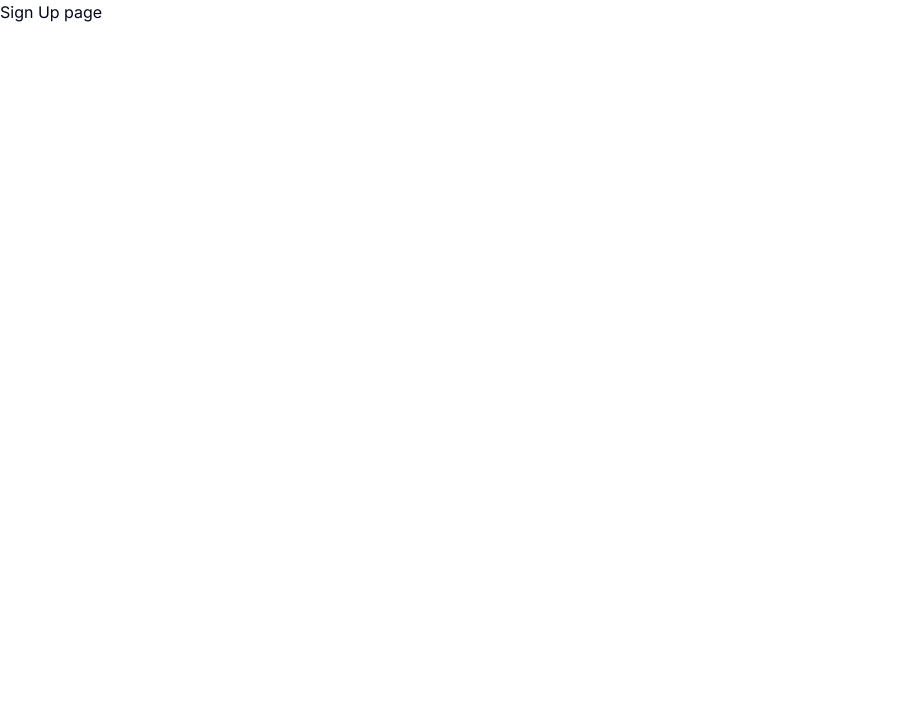
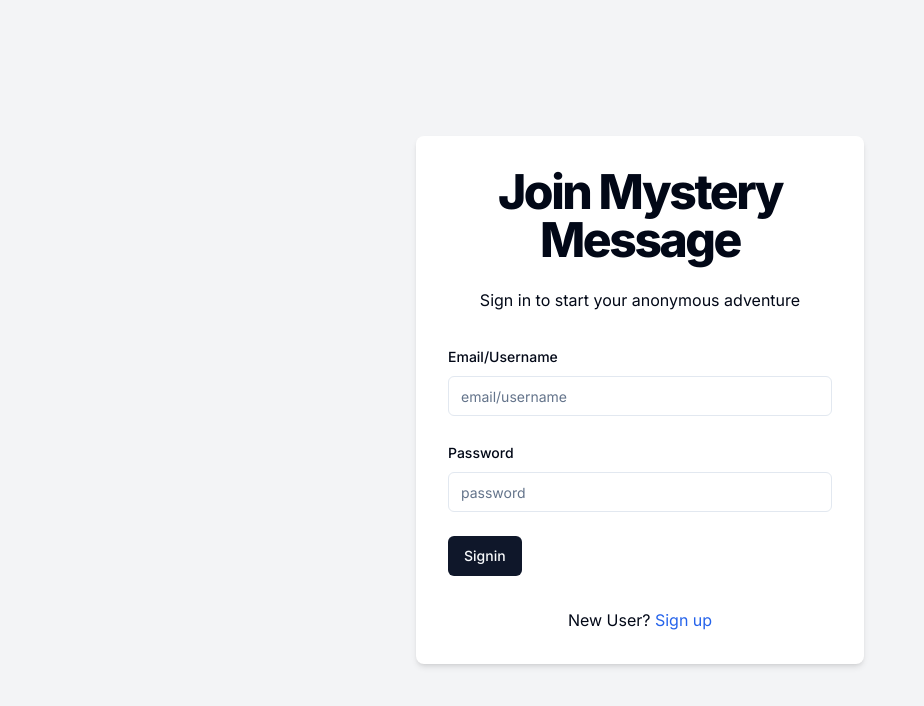
Before and after one commit to sanjeev0303/nextjs-fulll-Stack-, a Next.js app: page /sign-in in a window 1280 px wide. Shown: the top 706 px of the page, without its empty margins (0-924 px from the left). Built offline with nearby package versions, Linux system fonts and the light colour scheme.

Commit message:
add sign-in/ui

```diff
--- /dev/null
+++ b/src/app/(app)/dashboard/page.tsx
@@ -0,0 +1,17 @@
+'use client'
+
+import React from "react"
+
+
+
+const Dashboard = ()=>{
+    return (
+        <>
+        <h1>hello from dashboard</h1>
+        </>
+    )
+}
+
+
+
+export default Dashboard
--- a/src/app/(auth)/sign-in/page.tsx
+++ b/src/app/(auth)/sign-in/page.tsx
@@ -1,8 +1,135 @@
-const page = ()=>{
-    return(
-        <h1>Sign Up page</h1>
-    )
-}
+"use client";
+
+import { Button } from "@/components/ui/button";
+import {
+    Form,
+    FormControl,
+    FormField,
+    FormItem,
+    FormLabel,
+    FormMessage
+} from "@/components/ui/form";
+import { Input } from "@/components/ui/input";
+import { useToast } from "@/components/ui/use-toast";
+import { signInSchema } from "@/schemas/singInSchema";
+import { zodResolver } from "@hookform/resolvers/zod";
+import { Loader2 } from "lucide-react";
+import { signIn } from "next-auth/react";
+import Link from "next/link";
+import { useRouter } from "next/navigation";
+import { useState } from "react";
+import { useForm } from "react-hook-form";
+import * as z from "zod";
+
+const Page = () => {
+
+  const [isSubmitting, setIsSubmitting] = useState(false);
+
+  const { toast } = useToast();
+  const router = useRouter();
+
+  // implementation of zod
+  const form = useForm<z.infer<typeof signInSchema>>({
+    resolver: zodResolver(signInSchema),
+    defaultValues: {
+      identifier: "",
+      password: "",
+    },
+  });
 
 
-export default page;
+  const onSubmit = async (data: z.infer<typeof signInSchema>) => {
+    const response = await signIn('credentials', {
+        redirect: false,
+        identifier: data.identifier,
+        password: data.password
+    })
+
+    console.log(response?.error);
+
+
+    if (response?.error) {
+        toast({
+            title: "Login failed",
+            description: "Incorrect Credentials",
+            variant: "destructive"
+        })
+    }
+
+    if (response?.url) {
+        router.replace('/dashboard')
+    }
+
+
+  };
+
+  return (
+    <>
+      <div className="flex justify-center items-center min-h-screen bg-gray-100">
+        <div className="w-full max-w-md p-8 space-y-8 bg-white rounded-lg shadow-md">
+          <div className="text-center">
+            <h1 className="text-4xl font-extrabold tracking-tighter lg:text-5xl mb-6">
+              Join Mystery Message
+            </h1>
+            <p className="mb-4">Sign in to start your anonymous adventure</p>
+          </div>
+          <Form {...form}>
+            <form onSubmit={form.handleSubmit(onSubmit)} className="space-y-6">
+
+
+              {/* this is for email */}
+              <FormField
+                name="identifier"
+                control={form.control}
+                render={({ field }) => (
+                  <FormItem>
+                    <FormLabel>Email/Username</FormLabel>
+                    <FormControl>
+                      <Input  placeholder="email/username" {...field} />
+                    </FormControl>
+                    <FormMessage />
+                  </FormItem>
+                )}
+              />
+
+              {/* this is for password */}
+              <FormField
+                name="password"
+                control={form.control}
+                render={({ field }) => (
+                  <FormItem>
+                    <FormLabel>Password</FormLabel>
+                    <FormControl>
+                      <Input
+                        type="password"
+                        placeholder="password"
+                        {...field}
+                      />
+                    </FormControl>
+                    <FormMessage />
+                  </FormItem>
+                )}
+              />
+
+              <Button type="submit" >
+
+                  Signin
+
+              </Button>
+            </form>
+          </Form>
+          <div className="text-center mt-4">
+            <p>
+              New User?{" "}
+              <Link href="/sign-up" className="text-blue-600">
+                Sign up
+              </Link>
+            </p>
+          </div>
+        </div>
+      </div>
+    </>
+  );
+};
+
+export default Page;
--- /dev/null
+++ b/src/app/u/[username]/page.tsx
@@ -0,0 +1,14 @@
+'use client'
+
+
+const message = ()=>{
+    return (
+        <>
+        <h1>hello from message page</h1>
+        </>
+    )
+}
+
+
+
+export default message;
```
